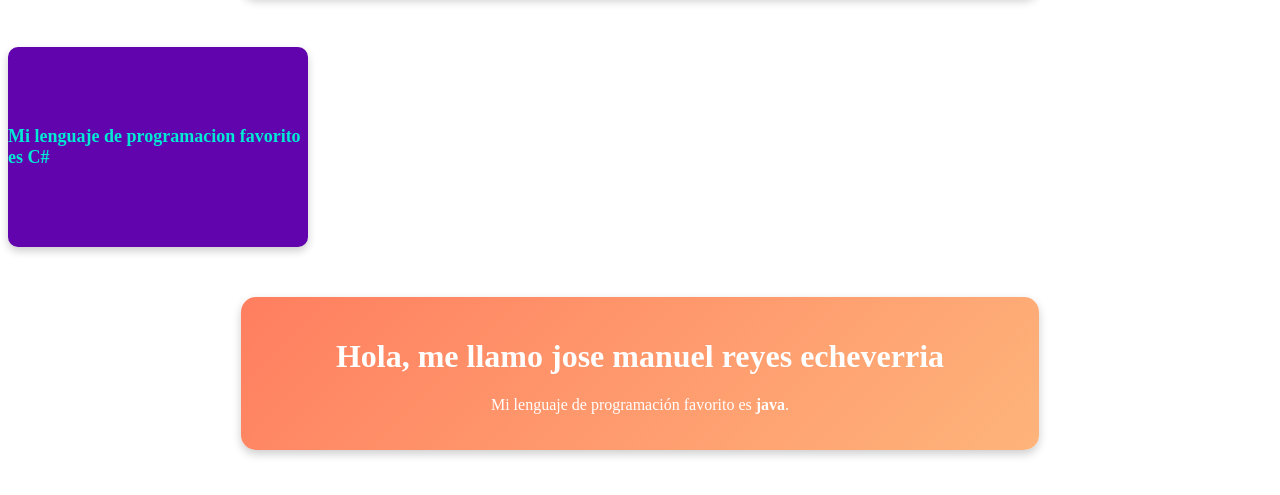
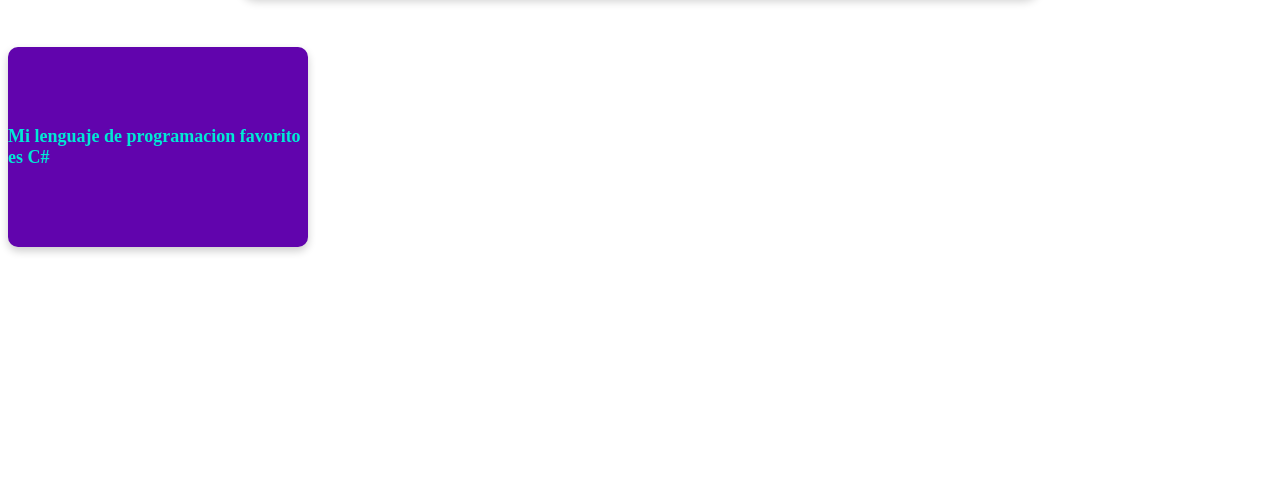
Before and after one commit to Marius2210/ejercicio-git, a plain HTML site: page index.html in a window 1280 px wide. Shown: the part 527-1022 px from the top of the page. After the commit the page ends 800 px from the top, so only its background shows below. Drawn offline with Linux system fonts and the light colour scheme.

Commit message:
Revert "Merge branch 'RE242138'"
This reverts commit 4568d83a97a07149ceaf798783a15fc44c266c13, reversing
changes made to e4ff69afada2b9ba006d794ccbe84daf920b0dea.

```diff
--- a/index.html
+++ b/index.html
@@ -22,9 +22,5 @@
     <div id="LA2404841">
         Mi lenguaje de programacion favorito es C#
     </div>
-    <div id="RE242138">
-        <h1>Hola, me llamo jose manuel reyes echeverria </h1>
-        <p>Mi lenguaje de programación favorito es <strong>java</strong>.</p>
-    </div>
 </body>
 </html>
--- a/style.css
+++ b/style.css
@@ -46,15 +46,3 @@
     border-radius: 10px;
     box-shadow: 0 4px 8px rgba(0, 0, 0, 0.2);
 }
-
-#RE242138 {
-    background: linear-gradient(135deg, #ff7e5f, #feb47b);
-    color: white;
-    padding: 20px;
-    border-radius: 15px;
-    box-shadow: 0px 4px 10px rgba(0, 0, 0, 0.2);
-    width: 60%;
-    margin: 50px auto;
-    text-align: center;
-    transition: transform 0.3s ease-in-out;
-}
```
